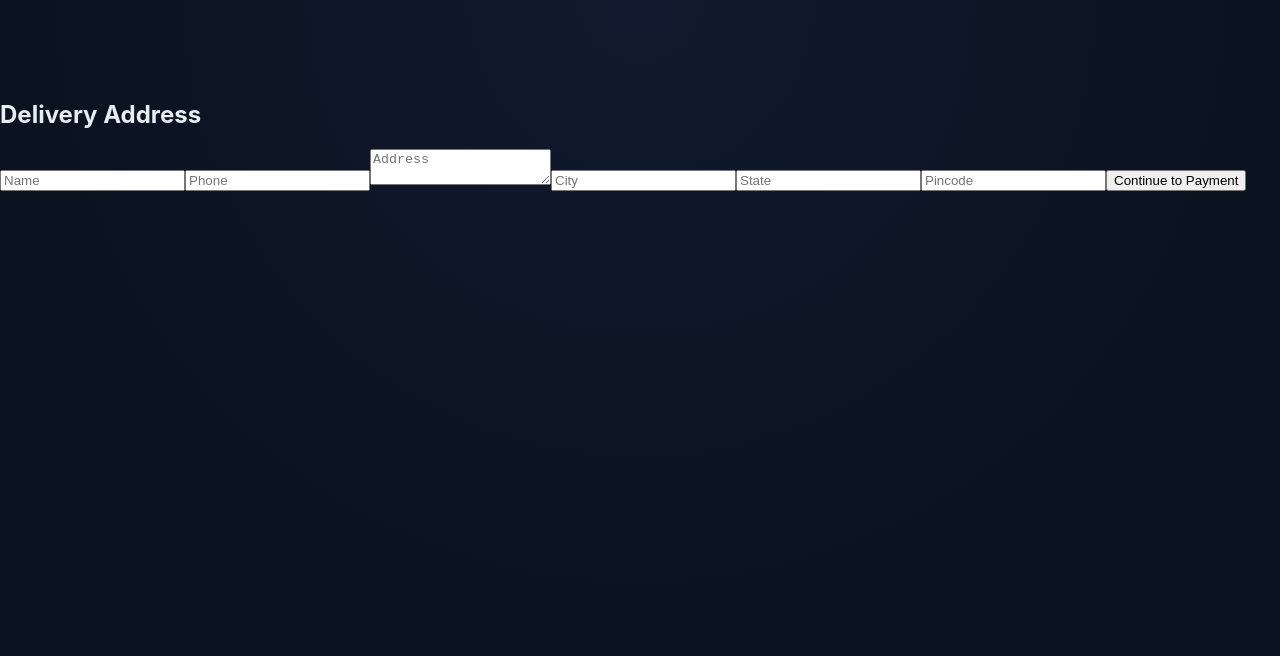
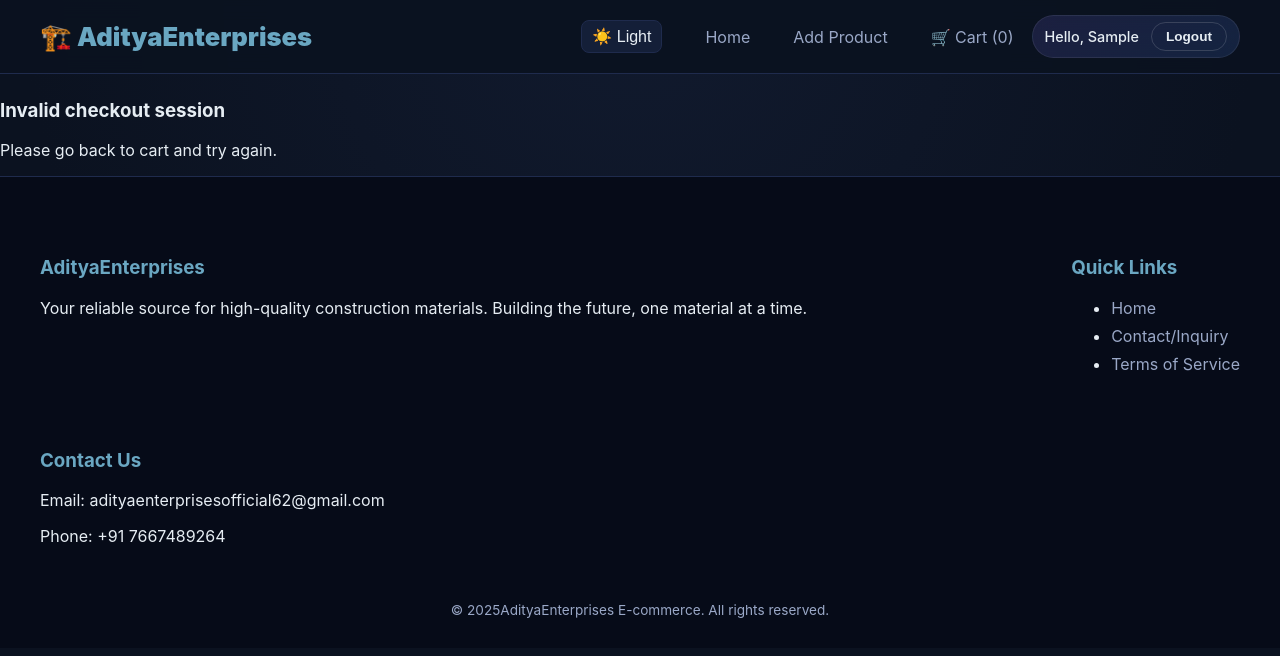
Before and after one commit to soumyaranjanabc/final_eccommerce, a React (Vite) app in the folder client/: page /checkout/address in a window 1280 px wide. Shown: the top 656 px of the page. Built offline with nearby package versions, Linux system fonts and the light colour scheme; sample sign-in values are in the browser's storage.

Commit message:
done again

```diff
--- a/client/src/pages/CheckoutAddress.jsx
+++ b/client/src/pages/CheckoutAddress.jsx
@@ -1,35 +1,170 @@
+// import { useState } from "react";
+// import { useNavigate, useLocation } from "react-router-dom";
+// import api from "../services/api";
+
+
+
+// export default function CheckoutAddress() {
+//   const navigate = useNavigate();
+//   const { state } = useLocation();
+//   const [form, setForm] = useState({});
+
+//   const submit = async () => {
+//     const address = await api.post("/addresses", form);
+
+//     navigate("/checkout/payment", {
+//       state: {
+//         addressId: address.data.id,
+//         total: state.total
+//       }
+//     });
+//   };
+
+//   return (
+//     <div>
+//       <h2>Delivery Address</h2>
+//       <input placeholder="Name" onChange={e=>setForm({...form, full_name:e.target.value})}/>
+//       <input placeholder="Phone" onChange={e=>setForm({...form, phone:e.target.value})}/>
+//       <textarea placeholder="Address" onChange={e=>setForm({...form, address_line:e.target.value})}/>
+//       <input placeholder="City" onChange={e=>setForm({...form, city:e.target.value})}/>
+//       <input placeholder="State" onChange={e=>setForm({...form, state:e.target.value})}/>
+//       <input placeholder="Pincode" onChange={e=>setForm({...form, pincode:e.target.value})}/>
+//       <button onClick={submit}>Continue to Payment</button>
+//     </div>
+//   );
+// }
+
+// client/src/pages/CheckoutAddress.jsx
 import { useState } from "react";
 import { useNavigate, useLocation } from "react-router-dom";
 import api from "../services/api";
-
-
+import Header from "../components/Header";
+import Footer from "../components/Footer";
 
 export default function CheckoutAddress() {
   const navigate = useNavigate();
-  const { state } = useLocation();
-  const [form, setForm] = useState({});
+  const location = useLocation();
+  const state = location.state;
+
+  // 🚨 Guard: user should not open this page directly
+  if (!state || !state.total) {
+    return (
+      <>
+        <Header />
+        <div className="address-container">
+          <h3>Invalid checkout session</h3>
+          <p>Please go back to cart and try again.</p>
+        </div>
+        <Footer />
+      </>
+    );
+  }
+
+  const [form, setForm] = useState({
+    full_name: "",
+    phone: "",
+    address_line: "",
+    city: "",
+    state: "",
+    pincode: "",
+  });
+
+  const [loading, setLoading] = useState(false);
 
   const submit = async () => {
-    const address = await api.post("/addresses", form);
+    // ✅ Basic validation
+    if (
+      !form.full_name ||
+      !form.phone ||
+      !form.address_line ||
+      !form.city ||
+      !form.state ||
+      !form.pincode
+    ) {
+      alert("Please fill all address fields");
+      return;
+    }
 
-    navigate("/checkout/payment", {
-      state: {
-        addressId: address.data.id,
-        total: state.total
-      }
-    });
+    try {
+      setLoading(true);
+
+      // ✅ TOKEN IS REQUIRED
+      const res = await api.post("/addresses", form);
+
+      // ✅ Move to payment step
+      navigate("/checkout/payment", {
+        state: {
+          addressId: res.data.id,
+          total: state.total,
+        },
+      });
+    } catch (err) {
+      console.error("Address save failed:", err);
+      alert("Failed to save address. Please try again.");
+    } finally {
+      setLoading(false);
+    }
   };
 
   return (
-    <div>
-      <h2>Delivery Address</h2>
-      <input placeholder="Name" onChange={e=>setForm({...form, full_name:e.target.value})}/>
-      <input placeholder="Phone" onChange={e=>setForm({...form, phone:e.target.value})}/>
-      <textarea placeholder="Address" onChange={e=>setForm({...form, address_line:e.target.value})}/>
-      <input placeholder="City" onChange={e=>setForm({...form, city:e.target.value})}/>
-      <input placeholder="State" onChange={e=>setForm({...form, state:e.target.value})}/>
-      <input placeholder="Pincode" onChange={e=>setForm({...form, pincode:e.target.value})}/>
-      <button onClick={submit}>Continue to Payment</button>
-    </div>
+    <>
+      <Header />
+      <div className="address-container">
+        <h2>Delivery Address</h2>
+
+        <input
+          placeholder="Full Name"
+          value={form.full_name}
+          onChange={(e) =>
+            setForm({ ...form, full_name: e.target.value })
+          }
+        />
+
+        <input
+          placeholder="Phone Number"
+          value={form.phone}
+          onChange={(e) =>
+            setForm({ ...form, phone: e.target.value })
+          }
+        />
+
+        <textarea
+          placeholder="Full Address"
+          value={form.address_line}
+          onChange={(e) =>
+            setForm({ ...form, address_line: e.target.value })
+          }
+        />
+
+        <input
+          placeholder="City"
+          value={form.city}
+          onChange={(e) =>
+            setForm({ ...form, city: e.target.value })
+          }
+        />
+
+        <input
+          placeholder="State"
+          value={form.state}
+          onChange={(e) =>
+            setForm({ ...form, state: e.target.value })
+          }
+        />
+
+        <input
+          placeholder="Pincode"
+          value={form.pincode}
+          onChange={(e) =>
+            setForm({ ...form, pincode: e.target.value })
+          }
+        />
+
+        <button onClick={submit} disabled={loading}>
+          {loading ? "Saving..." : "Continue to Payment"}
+        </button>
+      </div>
+      <Footer />
+    </>
   );
 }
```
